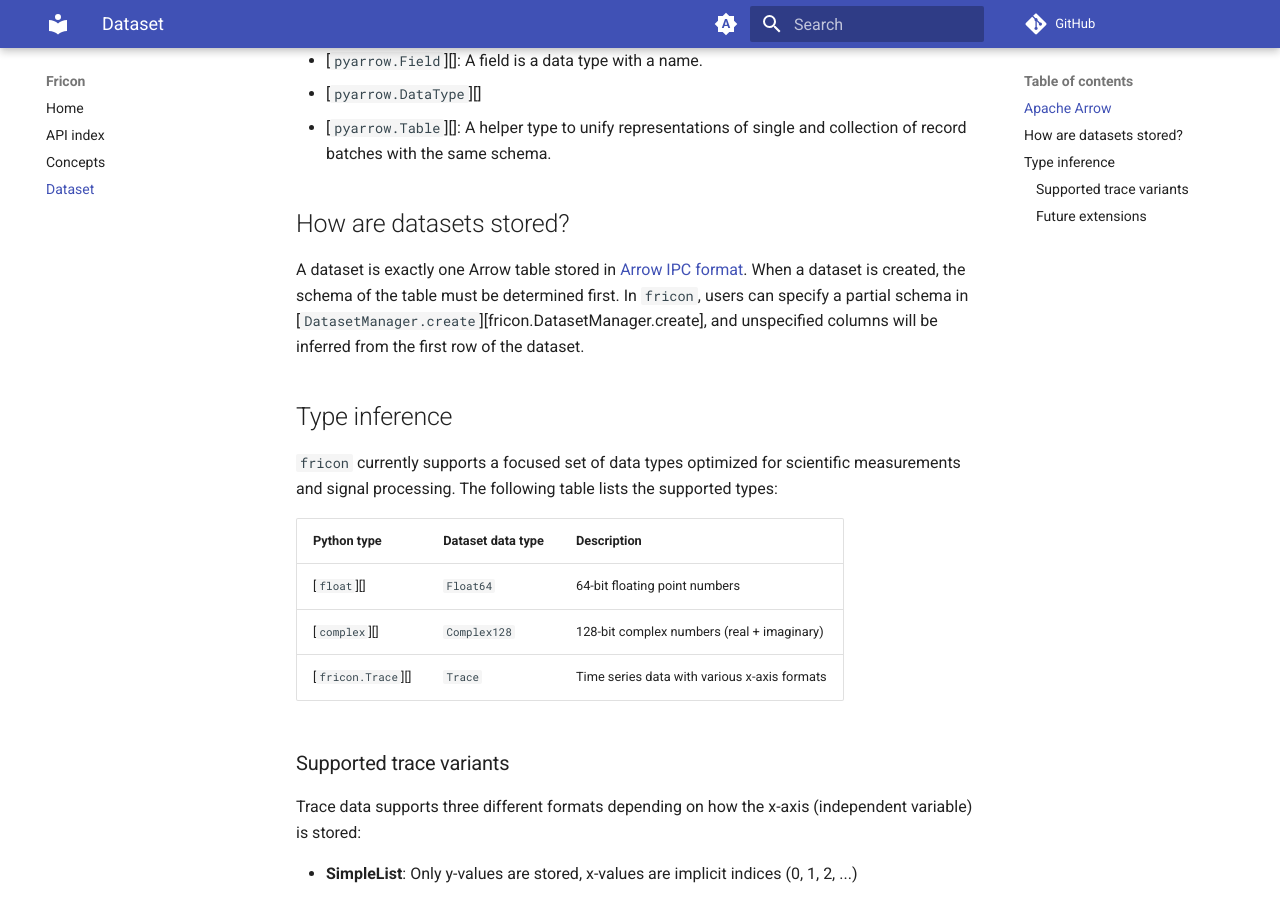
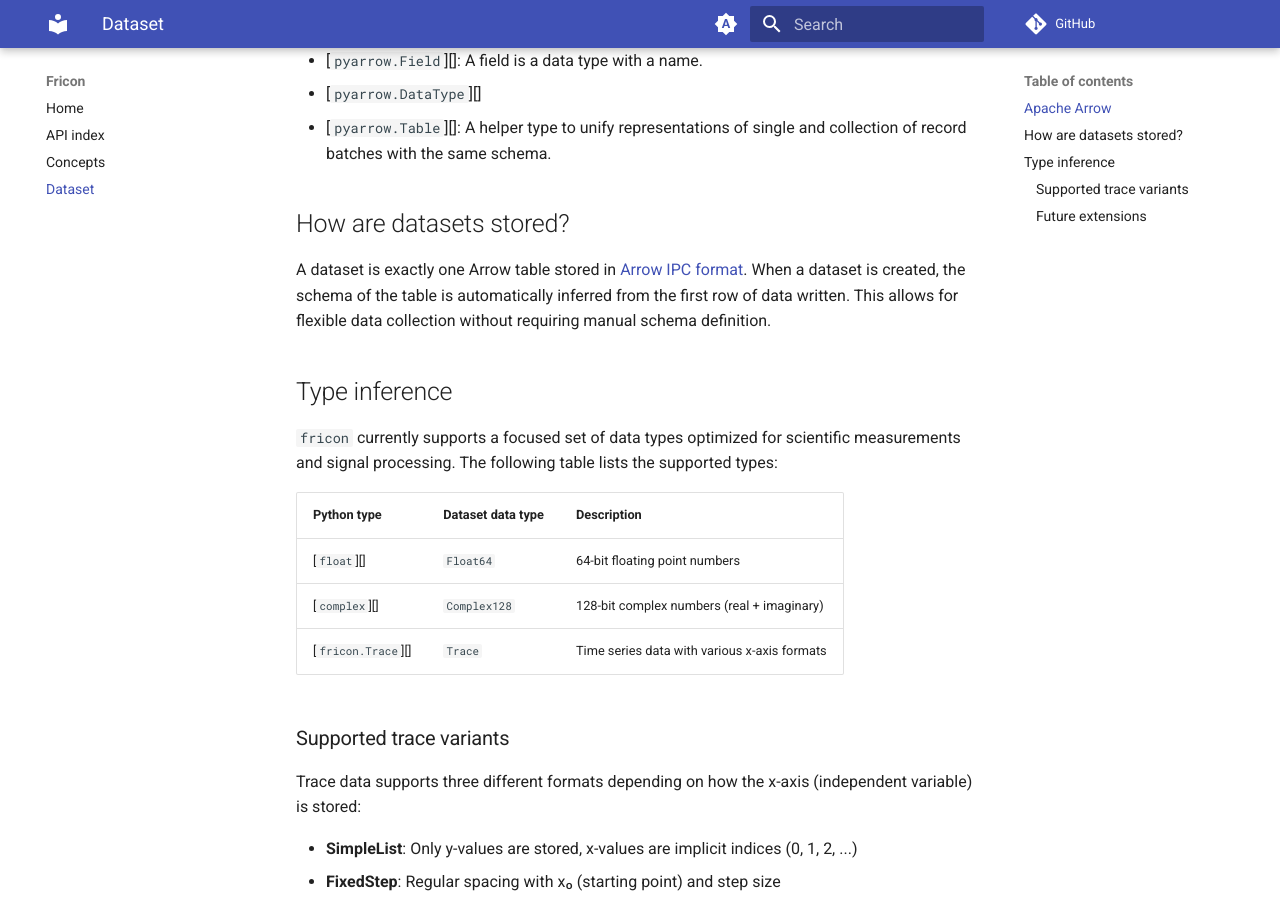
Before and after one commit to kahojyun/fricon, an MkDocs documentation site: the page built from docs/dataset.md, in a window 1280 px wide and 900 px high, scrolled down 578 px. Built offline with MkDocs 1.6.1 and Material for MkDocs 9.7.7, drawn with Linux system fonts in a browser that asks for light colours; comment, search, counter and statistics services are not loaded; the version menu is left out.

Commit message:
remove schema API from python in MVP

```diff
--- a/docs/dataset.md
+++ b/docs/dataset.md
@@ -26,10 +26,9 @@ classes in the python binding of Arrow:
 ## How are datasets stored?
 
 A dataset is exactly one Arrow table stored in [Arrow IPC format]. When a dataset
-is created, the schema of the table must be determined first. In `fricon`,
-users can specify a partial schema in
-[`DatasetManager.create`][fricon.DatasetManager.create], and unspecified
-columns will be inferred from the first row of the dataset.
+is created, the schema of the table is automatically inferred from the first row
+of data written. This allows for flexible data collection without requiring
+manual schema definition.
 
 ## Type inference
 
```
Also changed, not shown: README.md (+11 -2 lines), 2 other files.
